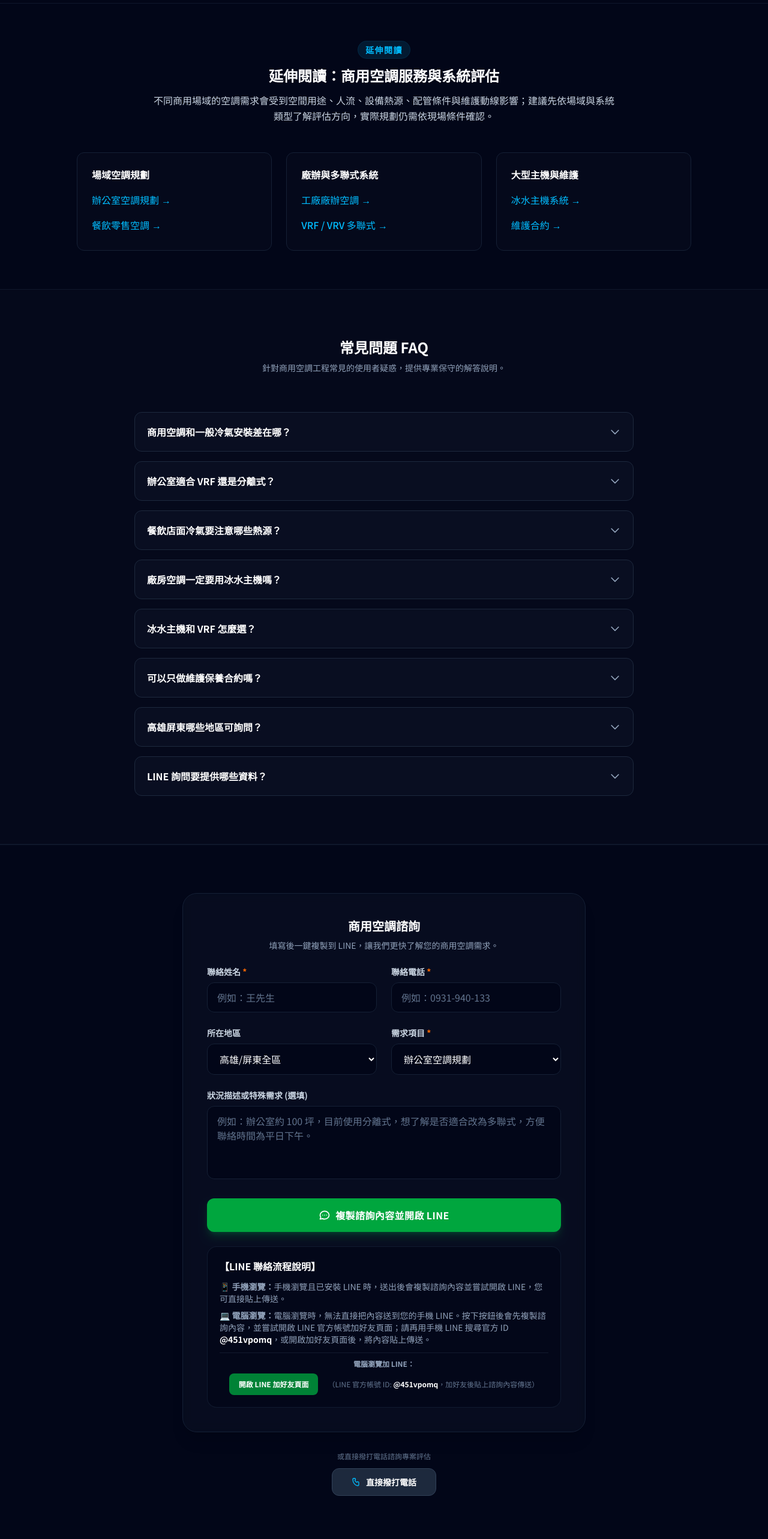
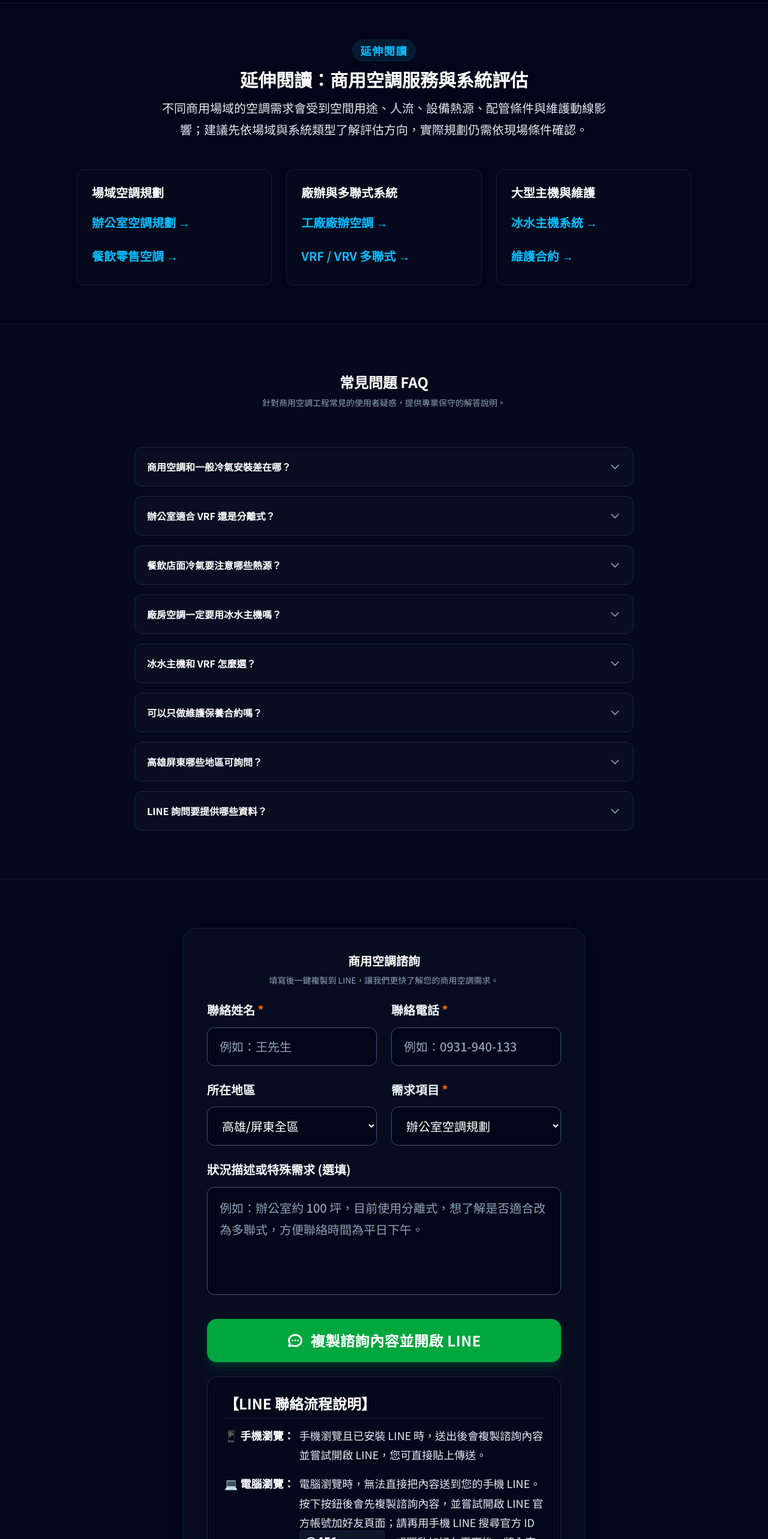
Before and after one commit to t14210184/hanyao, a Next.js app: page /services/commercial-ac in a window 1280 px wide. Shown: the part 4275-6841 px from the top of the page at 60% size. Built offline with nearby package versions, Linux system fonts and the light colour scheme.

Commit message:
Increase mobile accessibility typography and contrast

```diff
--- a/src/app/services/commercial-ac/CommercialAcServiceClient.tsx
+++ b/src/app/services/commercial-ac/CommercialAcServiceClient.tsx
@@ -327,13 +327,13 @@
       <section className="py-16 bg-slate-950 border-t border-slate-900">
         <div className="max-w-7xl mx-auto px-4 sm:px-6 lg:px-8">
           <div className="text-center mb-12">
-            <span className="text-xs sm:text-sm font-bold text-sky-400 uppercase tracking-widest px-3 py-1 bg-sky-950/50 rounded-full border border-sky-900/30">
+            <span className="text-base sm:text-lg font-bold text-sky-400 uppercase tracking-widest px-3 py-1 bg-sky-950/50 rounded-full border border-sky-900/30">
               延伸閱讀
             </span>
-            <h2 className="text-xl sm:text-2xl font-bold text-white mt-4">
+            <h2 className="text-2xl sm:text-3xl font-bold text-white mt-4">
               延伸閱讀：商用空調服務與系統評估
             </h2>
-            <p className="text-sm sm:text-base text-slate-300 mt-3 max-w-3xl mx-auto leading-relaxed">
+            <p className="text-lg sm:text-xl text-slate-200 mt-3 max-w-3xl mx-auto leading-[1.8]">
               不同商用場域的空調需求會受到空間用途、人流、設備熱源、配管條件與維護動線影響；建議先依場域與系統類型了解評估方向，實際規劃仍需依現場條件確認。
             </p>
           </div>
@@ -341,16 +341,16 @@
           <div className="grid grid-cols-1 md:grid-cols-3 gap-6 max-w-5xl mx-auto">
             {/* 辦公與餐飲零售 */}
             <div className="bg-slate-900/20 border border-slate-850 p-6 rounded-xl hover:border-slate-800 transition-colors">
-              <h3 className="text-base font-bold text-white mb-3">場域空調規劃</h3>
-              <ul className="space-y-1.5 text-sm sm:text-base font-medium">
+              <h3 className="text-lg sm:text-xl font-bold text-white mb-3">場域空調規劃</h3>
+              <ul className="space-y-2 text-lg sm:text-xl font-semibold">
                 <li>
-                  <Link href="/services/commercial-ac/office-ac/" className="py-1.5 flex items-center gap-1 text-sky-400 hover:text-sky-300 transition-colors">
+                  <Link href="/services/commercial-ac/office-ac/" className="py-2.5 flex items-center gap-1 text-sky-400 hover:text-sky-300 transition-colors">
                     <span>辦公室空調規劃</span>
                     <span>&rarr;</span>
                   </Link>
                 </li>
                 <li>
-                  <Link href="/services/commercial-ac/restaurant-retail/" className="py-1.5 flex items-center gap-1 text-sky-400 hover:text-sky-300 transition-colors">
+                  <Link href="/services/commercial-ac/restaurant-retail/" className="py-2.5 flex items-center gap-1 text-sky-400 hover:text-sky-300 transition-colors">
                     <span>餐飲零售空調</span>
                     <span>&rarr;</span>
                   </Link>
@@ -360,16 +360,16 @@
 
             {/* 工廠與多聯系統 */}
             <div className="bg-slate-900/20 border border-slate-850 p-6 rounded-xl hover:border-slate-800 transition-colors">
-              <h3 className="text-base font-bold text-white mb-3">廠辦與多聯式系統</h3>
-              <ul className="space-y-1.5 text-sm sm:text-base font-medium">
+              <h3 className="text-lg sm:text-xl font-bold text-white mb-3">廠辦與多聯式系統</h3>
+              <ul className="space-y-2 text-lg sm:text-xl font-semibold">
                 <li>
-                  <Link href="/services/commercial-ac/factory-ac/" className="py-1.5 flex items-center gap-1 text-sky-400 hover:text-sky-300 transition-colors">
+                  <Link href="/services/commercial-ac/factory-ac/" className="py-2.5 flex items-center gap-1 text-sky-400 hover:text-sky-300 transition-colors">
                     <span>工廠廠辦空調</span>
                     <span>&rarr;</span>
                   </Link>
                 </li>
                 <li>
-                  <Link href="/services/commercial-ac/vrf-vrv/" className="py-1.5 flex items-center gap-1 text-sky-400 hover:text-sky-300 transition-colors">
+                  <Link href="/services/commercial-ac/vrf-vrv/" className="py-2.5 flex items-center gap-1 text-sky-400 hover:text-sky-300 transition-colors">
                     <span>VRF / VRV 多聯式</span>
                     <span>&rarr;</span>
                   </Link>
@@ -379,16 +379,16 @@
 
             {/* 冰水與維護合約 */}
             <div className="bg-slate-900/20 border border-slate-850 p-6 rounded-xl hover:border-slate-800 transition-colors">
-              <h3 className="text-base font-bold text-white mb-3">大型主機與維護</h3>
-              <ul className="space-y-1.5 text-sm sm:text-base font-medium">
+              <h3 className="text-lg sm:text-xl font-bold text-white mb-3">大型主機與維護</h3>
+              <ul className="space-y-2 text-lg sm:text-xl font-semibold">
                 <li>
-                  <Link href="/services/commercial-ac/chiller-system/" className="py-1.5 flex items-center gap-1 text-sky-400 hover:text-sky-300 transition-colors">
+                  <Link href="/services/commercial-ac/chiller-system/" className="py-2.5 flex items-center gap-1 text-sky-400 hover:text-sky-300 transition-colors">
                     <span>冰水主機系統</span>
                     <span>&rarr;</span>
                   </Link>
                 </li>
                 <li>
-                  <Link href="/services/commercial-ac/maintenance-contract/" className="py-1.5 flex items-center gap-1 text-sky-400 hover:text-sky-300 transition-colors">
+                  <Link href="/services/commercial-ac/maintenance-contract/" className="py-2.5 flex items-center gap-1 text-sky-400 hover:text-sky-300 transition-colors">
                     <span>維護合約</span>
                     <span>&rarr;</span>
                   </Link>
--- a/src/components/ContactForm.tsx
+++ b/src/components/ContactForm.tsx
@@ -222,26 +222,26 @@
           </svg>
         </div>
 
-        <h3 className="text-2xl font-bold text-white mb-3">
+        <h3 className="text-2xl sm:text-3xl font-bold text-white mb-4">
           已複製諮詢內容！
         </h3>
-        <p className="text-slate-400 mb-2 leading-relaxed">
+        <p className="text-slate-200 text-lg sm:text-xl mb-3 leading-relaxed font-medium">
           正在為您開啟 LINE 聯絡視窗…
         </p>
-        <p className="text-slate-500 text-sm mb-6">
+        <p className="text-slate-300 text-base sm:text-lg mb-6 leading-relaxed">
           請在 LINE 中貼上剛才複製的內容傳送給我們。
         </p>
 
         {/* Fallback: show text if clipboard failed */}
         {copyFallbackText && (
           <div className="mt-2 mb-6 text-left">
-            <p className="text-sm text-orange-400 mb-2 flex items-center gap-2">
+            <p className="text-base sm:text-lg text-orange-400 mb-3 flex items-center gap-2 font-bold">
               <svg
-                className="w-4 h-4 shrink-0"
+                className="w-5 h-5 shrink-0"
                 fill="none"
                 viewBox="0 0 24 24"
                 stroke="currentColor"
-                strokeWidth={2}
+                strokeWidth={2.5}
               >
                 <path
                   strokeLinecap="round"
@@ -254,8 +254,8 @@
             <textarea
               readOnly
               value={copyFallbackText}
-              rows={10}
-              className="w-full bg-slate-950 border border-slate-700 text-slate-300 rounded-lg p-3 text-sm resize-none focus:outline-none"
+              rows={8}
+              className="w-full bg-slate-950 border border-slate-600 text-slate-200 rounded-xl p-4 text-base sm:text-lg resize-none focus:outline-none min-h-[200px] leading-relaxed"
               onFocus={(e) => e.target.select()}
             />
           </div>
@@ -305,8 +305,8 @@
 
         <div className="grid grid-cols-1 sm:grid-cols-2 gap-6">
           {/* Name */}
-          <div className="flex flex-col gap-2">
-            <label htmlFor="name" className="text-sm font-semibold text-slate-300">
+          <div className="flex flex-col gap-3">
+            <label htmlFor="name" className="text-lg sm:text-xl font-bold text-slate-100 leading-relaxed">
               聯絡姓名 <span className="text-orange-500">*</span>
             </label>
             <input
@@ -317,13 +317,13 @@
               value={formData.name}
               onChange={handleChange}
               placeholder="例如：王先生"
-              className="bg-slate-950 border border-slate-850 focus:border-sky-500 focus:ring-1 focus:ring-sky-500 text-white rounded-xl py-3 px-4 outline-none transition-all placeholder:text-slate-500 text-sm sm:text-base"
+              className="bg-slate-950 border border-slate-600 focus:border-sky-400 focus:ring-1 focus:ring-sky-400 text-white rounded-xl py-4 px-5 outline-none transition-all placeholder:text-slate-400 text-lg sm:text-xl min-h-[64px] w-full font-medium"
             />
           </div>
 
           {/* Phone */}
-          <div className="flex flex-col gap-2">
-            <label htmlFor="phone" className="text-sm font-semibold text-slate-300">
+          <div className="flex flex-col gap-3">
+            <label htmlFor="phone" className="text-lg sm:text-xl font-bold text-slate-100 leading-relaxed">
               聯絡電話 <span className="text-orange-500">*</span>
             </label>
             <input
@@ -334,15 +334,15 @@
               value={formData.phone}
               onChange={handleChange}
               placeholder="例如：0931-940-133"
-              className="bg-slate-950 border border-slate-850 focus:border-sky-500 focus:ring-1 focus:ring-sky-500 text-white rounded-xl py-3 px-4 outline-none transition-all placeholder:text-slate-500 text-sm sm:text-base"
+              className="bg-slate-950 border border-slate-600 focus:border-sky-400 focus:ring-1 focus:ring-sky-400 text-white rounded-xl py-4 px-5 outline-none transition-all placeholder:text-slate-400 text-lg sm:text-xl min-h-[64px] w-full font-medium"
             />
           </div>
         </div>
 
         <div className="grid grid-cols-1 sm:grid-cols-2 gap-6">
           {/* Area */}
-          <div className="flex flex-col gap-2">
-            <label htmlFor="area" className="text-sm font-semibold text-slate-300">
+          <div className="flex flex-col gap-3">
+            <label htmlFor="area" className="text-lg sm:text-xl font-bold text-slate-100 leading-relaxed">
               所在地區
             </label>
             <select
@@ -350,7 +350,7 @@
               name="area"
               value={formData.area}
               onChange={handleChange}
-              className="bg-slate-950 border border-slate-850 focus:border-sky-500 focus:ring-1 focus:ring-sky-500 text-white rounded-xl py-3 px-4 outline-none transition-all"
+              className="bg-slate-950 border border-slate-600 focus:border-sky-400 focus:ring-1 focus:ring-sky-400 text-white rounded-xl py-4 px-5 outline-none transition-all text-lg sm:text-xl min-h-[64px] w-full font-medium"
             >
               <option value="all">高雄/屏東全區</option>
               <option value="kaohsiung">高雄地區</option>
@@ -359,8 +359,8 @@
           </div>
 
           {/* Service */}
-          <div className="flex flex-col gap-2">
-            <label htmlFor="service" className="text-sm font-semibold text-slate-300">
+          <div className="flex flex-col gap-3">
+            <label htmlFor="service" className="text-lg sm:text-xl font-bold text-slate-100 leading-relaxed">
               需求項目 <span className="text-orange-500">*</span>
             </label>
             <select
@@ -369,7 +369,7 @@
               required
               value={formData.service}
               onChange={handleChange}
-              className="bg-slate-950 border border-slate-850 focus:border-sky-500 focus:ring-1 focus:ring-sky-500 text-white rounded-xl py-3 px-4 outline-none transition-all"
+              className="bg-slate-950 border border-slate-600 focus:border-sky-400 focus:ring-1 focus:ring-sky-400 text-white rounded-xl py-4 px-5 outline-none transition-all text-lg sm:text-xl min-h-[64px] w-full font-medium"
             >
               <option value="">-- 請選擇服務項目 --</option>
               {(serviceOptions ?? servicesData).map((s) => (
@@ -382,8 +382,8 @@
         </div>
 
         {/* Message */}
-        <div className="flex flex-col gap-2">
-          <label htmlFor="message" className="text-sm font-semibold text-slate-300">
+        <div className="flex flex-col gap-3">
+          <label htmlFor="message" className="text-lg sm:text-xl font-bold text-slate-100 leading-relaxed">
             狀況描述或特殊需求 (選填)
           </label>
           <textarea
@@ -393,23 +393,23 @@
             value={formData.message}
             onChange={handleChange}
             placeholder={messagePlaceholder}
-            className="bg-slate-950 border border-slate-850 focus:border-sky-500 focus:ring-1 focus:ring-sky-500 text-white rounded-xl py-3 px-4 outline-none transition-all placeholder:text-slate-500 text-sm sm:text-base resize-none"
+            className="bg-slate-950 border border-slate-600 focus:border-sky-400 focus:ring-1 focus:ring-sky-400 text-white rounded-xl py-4 px-5 outline-none transition-all placeholder:text-slate-400 text-lg sm:text-xl min-h-[180px] w-full font-medium leading-[1.8] resize-none"
           />
         </div>
 
         {/* Submit */}
-        <div className="pt-2">
+        <div className="pt-4">
           <button
             type="submit"
             id="contact-form-submit"
-            className="w-full py-4 bg-green-600 hover:bg-green-500 active:scale-[0.99] text-white font-bold rounded-xl shadow-lg shadow-green-500/20 tracking-wide transition-all flex items-center justify-center gap-2"
+            className="w-full min-h-[72px] bg-green-600 hover:bg-green-500 active:scale-[0.99] text-white font-bold rounded-2xl shadow-lg shadow-green-500/20 tracking-wide transition-all flex items-center justify-center gap-3 text-xl sm:text-2xl px-6 py-4"
           >
             <svg
-              className="w-5 h-5"
+              className="w-6 h-6 sm:w-7 h-7"
               fill="none"
               viewBox="0 0 24 24"
               stroke="currentColor"
-              strokeWidth={2}
+              strokeWidth={2.5}
             >
               <path
                 strokeLinecap="round"
@@ -422,33 +422,35 @@
         </div>
 
         {/* Note */}
-        <div className="text-slate-300 text-xs sm:text-sm leading-relaxed space-y-3 bg-slate-950/60 p-4 sm:p-5 rounded-2xl border border-slate-850/80">
-          <p className="font-semibold text-white text-sm sm:text-base">【LINE 聯絡流程說明】</p>
-          <div className="space-y-2 text-slate-400 text-xs sm:text-sm">
-            <p>
-              📱 <strong>手機瀏覽：</strong>手機瀏覽且已安裝 LINE 時，送出後會複製諮詢內容並嘗試開啟 LINE，您可直接貼上傳送。
+        <div className="text-slate-200 text-base sm:text-lg leading-[1.8] space-y-4 bg-slate-950/60 p-5 sm:p-7 rounded-2xl border border-slate-800 shadow-inner">
+          <p className="font-bold text-white text-lg sm:text-2xl border-b border-slate-800 pb-2 mb-3">【LINE 聯絡流程說明】</p>
+          <div className="space-y-4 text-slate-200">
+            <p className="flex flex-col sm:flex-row sm:items-start gap-1 sm:gap-2">
+              <span className="shrink-0 font-bold text-white">📱 手機瀏覽：</span>
+              <span>手機瀏覽且已安裝 LINE 時，送出後會複製諮詢內容並嘗試開啟 LINE，您可直接貼上傳送。</span>
             </p>
-            <p>
-              💻 <strong>電腦瀏覽：</strong>電腦瀏覽時，無法直接把內容送到您的手機 LINE。按下按鈕後會先複製諮詢內容，並嘗試開啟 LINE 官方帳號加好友頁面；請再用手機 LINE 搜尋官方 ID <strong className="text-white">@451vpomq</strong>，或開啟加好友頁面後，將內容貼上傳送。
+            <p className="flex flex-col sm:flex-row sm:items-start gap-1 sm:gap-2">
+              <span className="shrink-0 font-bold text-white">💻 電腦瀏覽：</span>
+              <span>電腦瀏覽時，無法直接把內容送到您的手機 LINE。按下按鈕後會先複製諮詢內容，並嘗試開啟 LINE 官方帳號加好友頁面；請再用手機 LINE 搜尋官方 ID <strong className="text-white font-bold text-lg sm:text-xl bg-slate-900 px-2 py-0.5 rounded border border-slate-800">@451vpomq</strong>，或開啟加好友頁面後，將內容貼上傳送。</span>
             </p>
           </div>
-          <div className="pt-2 text-center md:hidden">
-            <span className="text-[11px] text-slate-500">※ 提示：建議使用手機瀏覽本站以獲得最順暢的 LINE 諮詢體驗。</span>
+          <div className="pt-3 text-center md:hidden border-t border-slate-900">
+            <span className="text-sm sm:text-base text-slate-300 font-semibold">※ 提示：建議使用手機瀏覽本站以獲得最順暢的 LINE 諮詢體驗。</span>
           </div>
           {/* 電腦瀏覽時的按鈕 */}
-          <div className="hidden md:flex flex-col items-center gap-2 pt-2.5 border-t border-slate-800/60">
-            <span className="text-xs font-semibold text-slate-400">電腦瀏覽加 LINE：</span>
+          <div className="hidden md:flex flex-col items-center gap-3 pt-4 border-t border-slate-900">
+            <span className="text-sm sm:text-base font-bold text-slate-200">電腦瀏覽加 LINE：</span>
             <div className="flex gap-4 items-center">
               <a
                 href={siteConfig.lineUrl}
                 target="_blank"
                 rel="noopener noreferrer"
-                className="inline-flex items-center gap-1.5 py-2.5 px-4 bg-green-700 hover:bg-green-600 text-white text-xs font-bold rounded-lg transition-colors"
+                className="inline-flex items-center justify-center gap-2 py-3 px-6 bg-green-700 hover:bg-green-600 text-white text-base sm:text-lg font-bold rounded-xl min-h-[56px] transition-colors shadow"
               >
                 開啟 LINE 加好友頁面
               </a>
-              <span className="text-xs text-slate-500">
-                （LINE 官方帳號 ID: <strong className="text-white">@451vpomq</strong>，加好友後貼上諮詢內容傳送）
+              <span className="text-sm text-slate-300">
+                （LINE 官方帳號 ID: <strong className="text-white font-bold">@451vpomq</strong>，加好友後貼上諮詢內容傳送）
               </span>
             </div>
           </div>
```
Also changed, not shown: src/app/services/ac-cleaning/AcCleaningServiceClient.tsx (+14 -14 lines), src/app/services/ac-installation/AcInstallationServiceClient.tsx (+14 -14 lines), src/app/services/ac-repair/AcRepairServiceClient.tsx (+14 -14 lines), src/components/MobileStickyCTA.tsx (+9 -9 lines).
